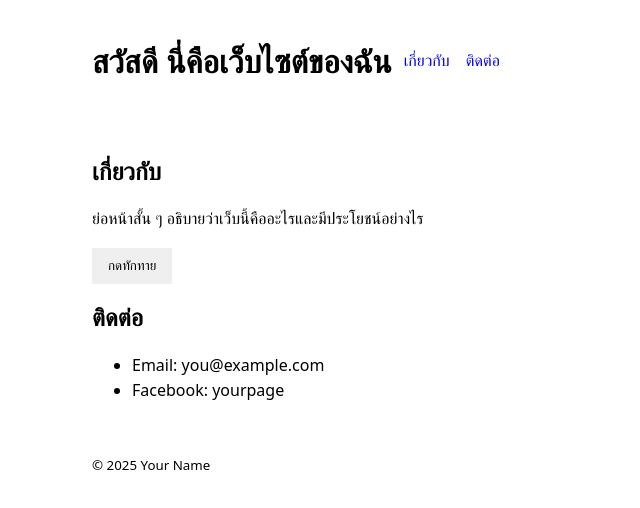
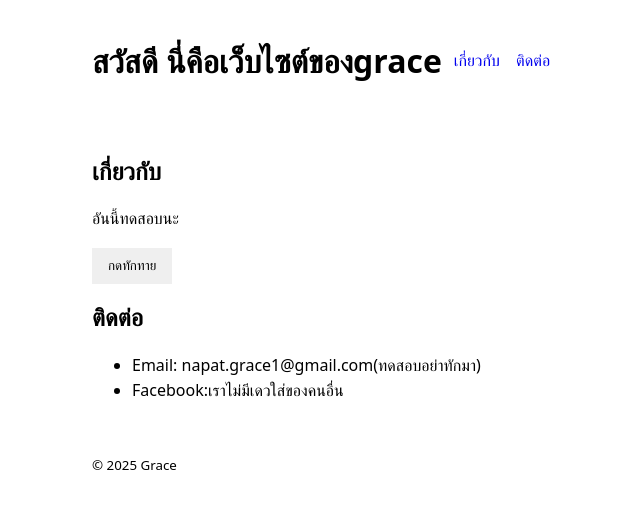
Before and after one commit to napatgrace1-spec/lip, a plain HTML site: page index.html in a window 1280 px wide. Shown: the whole page, without its empty margins (84-724 px from the left). Drawn offline with Linux system fonts and the light colour scheme.

Commit message:
Update index.html

```diff
--- a/index.html
+++ b/index.html
@@ -8,7 +8,7 @@
 </head>
 <body>
   <header class="container">
-    <h1>สวัสดี นี่คือเว็บไซต์ของฉัน</h1>
+    <h1>สวัสดี นี่คือเว็บไซต์ของgrace</h1>
     <nav>
       <a href="#about">เกี่ยวกับ</a>
       <a href="#contact">ติดต่อ</a>
@@ -18,20 +18,20 @@
   <main class="container">
     <section id="about">
       <h2>เกี่ยวกับ</h2>
-      <p>ย่อหน้าสั้น ๆ อธิบายว่าเว็บนี้คืออะไรและมีประโยชน์อย่างไร</p>
+      <p>อันนี้ทดสอบนะ</p>
       <button id="cta">กดทักทาย</button>
     </section>
     <section id="contact">
       <h2>ติดต่อ</h2>
       <ul>
-        <li>Email: you@example.com</li>
-        <li>Facebook: yourpage</li>
+        <li>Email: napat.grace1@gmail.com(ทดสอบอย่าทักมา)</li>
+        <li>Facebook:เราไม่มีเดวใส่ของคนอื่น</li>
       </ul>
     </section>
   </main>
 
   <footer class="container">
-    <small>© 2025 Your Name</small>
+    <small>© 2025 Grace</small>
   </footer>
 
   <script src="script.js"></script>
```
